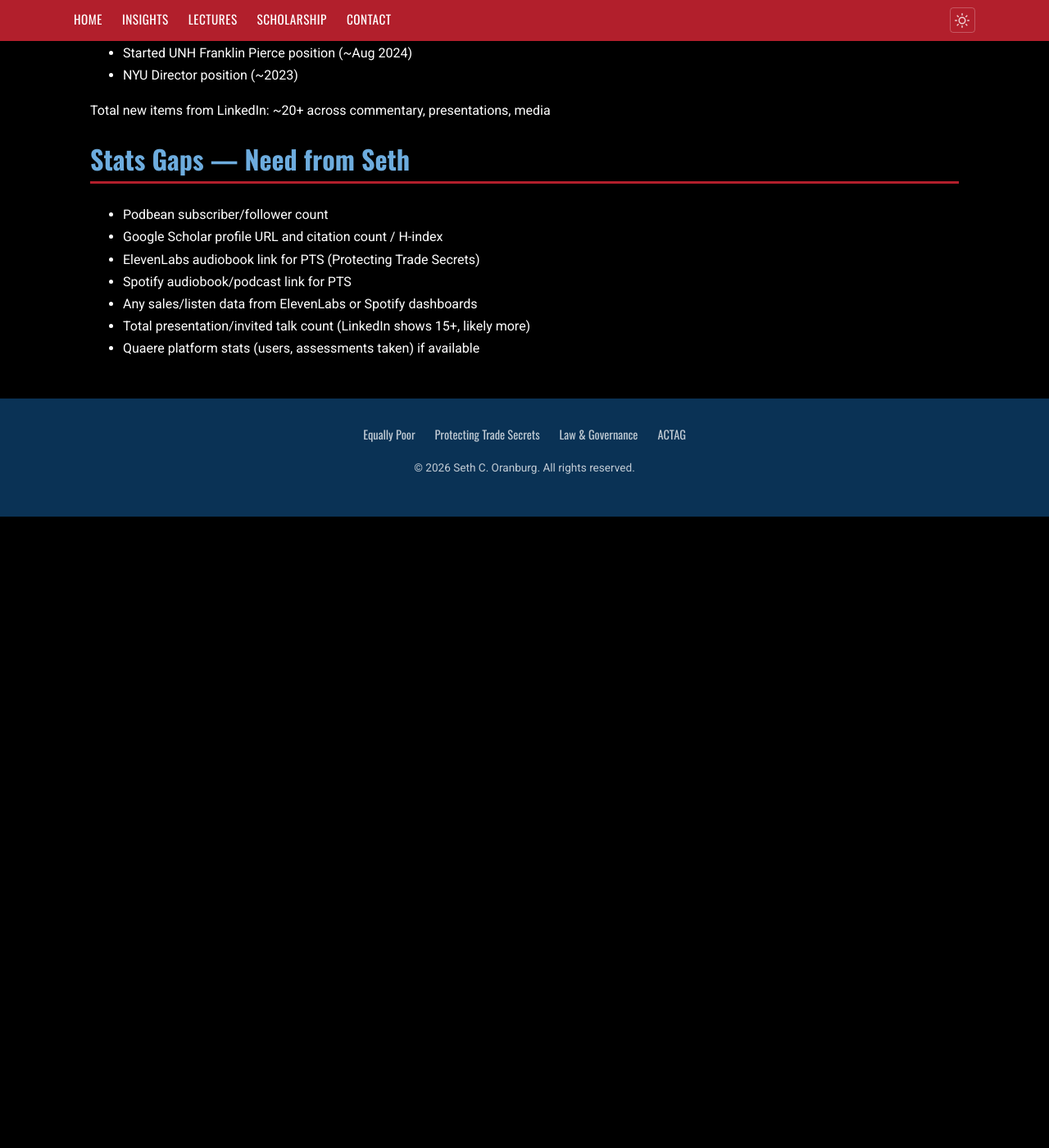
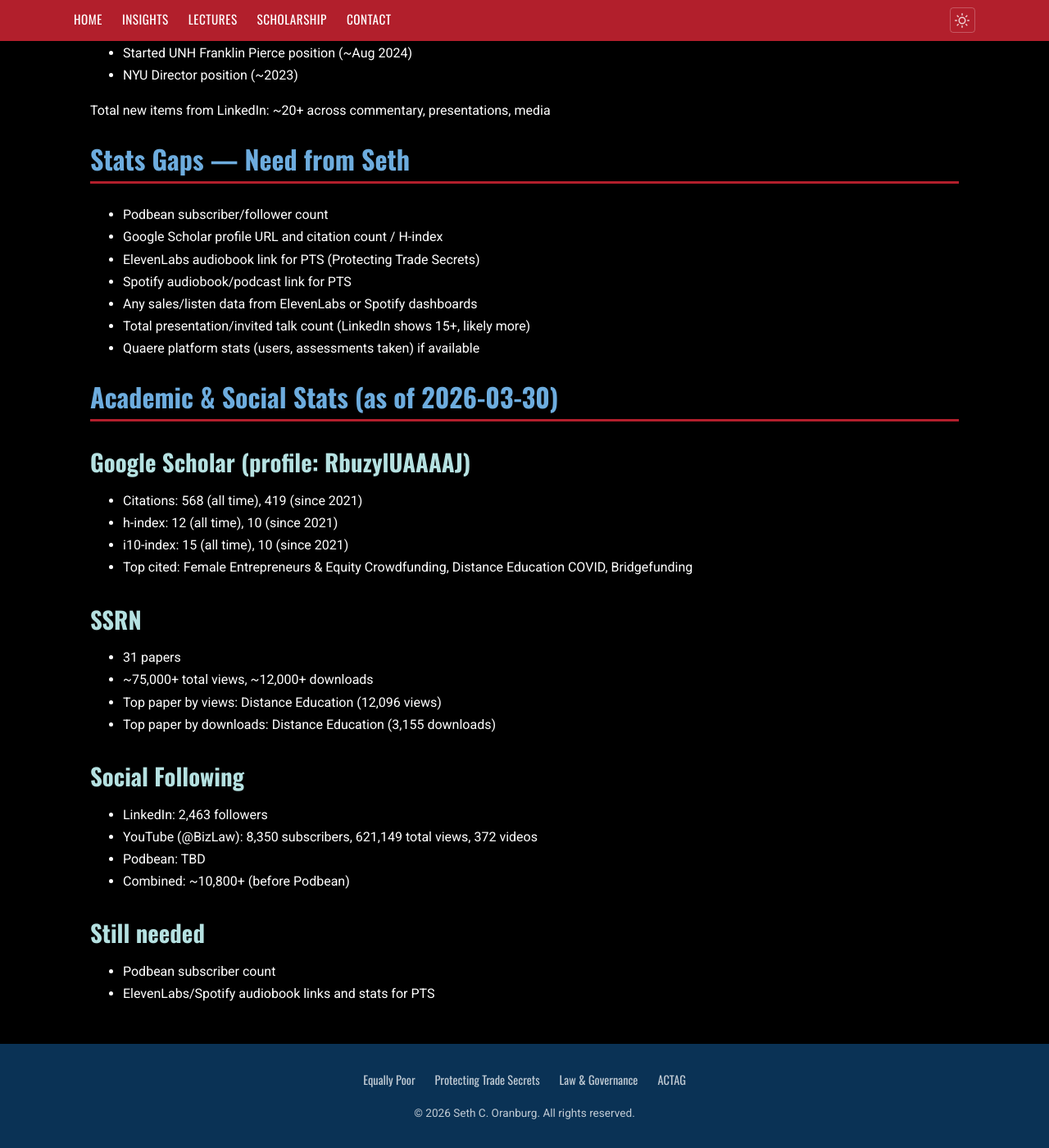
Before and after one commit to Oranburg/oranburg.github.io, a Jekyll site: the page built from new-style/perma-cc-links.md, in a window 1280 px wide and 1400 px high, scrolled down 4060 px. Shown: the whole window at 82% size. Built offline with Jekyll 4.4.1, drawn with Linux system fonts in a browser that asks for light colours; our own code applies the rules of GitHub Pages for plain Markdown files; before the commit the page ends 4690 px from its top, so only the background shows below that.

Commit message:
Add Google Scholar stats: 568 citations, h-index 12, i10-index 15
Combined social/academic metrics documented.

Co-Authored-By: Claude Opus 4.6 (1M context) <noreply@anthropic.com>

```diff
--- a/new-style/perma-cc-links.md
+++ b/new-style/perma-cc-links.md
@@ -124,3 +124,27 @@ Total new items from LinkedIn: ~20+ across commentary, presentations, media
 - Any sales/listen data from ElevenLabs or Spotify dashboards
 - Total presentation/invited talk count (LinkedIn shows 15+, likely more)
 - Quaere platform stats (users, assessments taken) if available
+
+## Academic & Social Stats (as of 2026-03-30)
+
+### Google Scholar (profile: RbuzylUAAAAJ)
+- Citations: 568 (all time), 419 (since 2021)
+- h-index: 12 (all time), 10 (since 2021)
+- i10-index: 15 (all time), 10 (since 2021)
+- Top cited: Female Entrepreneurs & Equity Crowdfunding, Distance Education COVID, Bridgefunding
+
+### SSRN
+- 31 papers
+- ~75,000+ total views, ~12,000+ downloads
+- Top paper by views: Distance Education (12,096 views)
+- Top paper by downloads: Distance Education (3,155 downloads)
+
+### Social Following
+- LinkedIn: 2,463 followers
+- YouTube (@BizLaw): 8,350 subscribers, 621,149 total views, 372 videos
+- Podbean: TBD
+- Combined: ~10,800+ (before Podbean)
+
+### Still needed
+- Podbean subscriber count
+- ElevenLabs/Spotify audiobook links and stats for PTS
```
